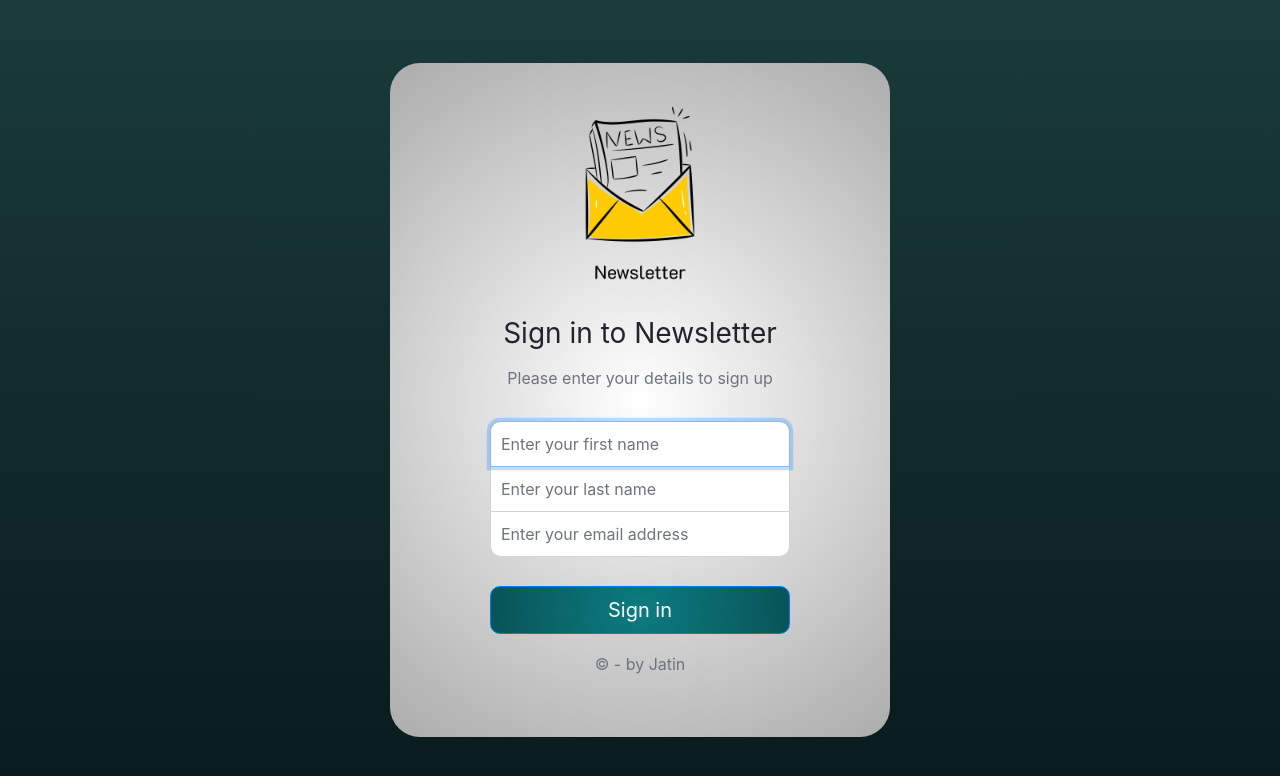
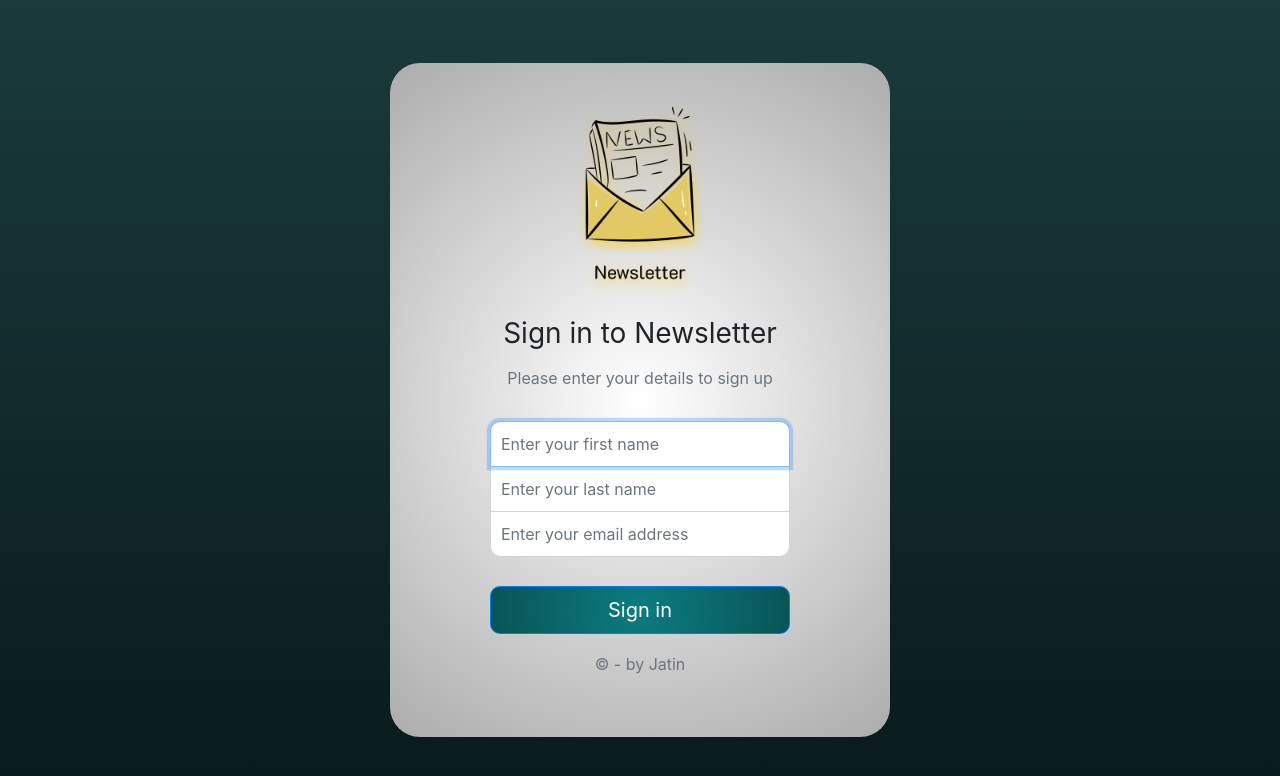
Before and after one commit to jatinerd/newsletter-signup, a website: page sign-up.html in a window 1280 px wide. In both pictures the pointer is over the picture 640 px from the left and 192 px from the top of the page. Drawn offline with Linux system fonts and the light colour scheme.

Commit message:
change to image, hover, opacity

```diff
--- a/public/css/signin.css
+++ b/public/css/signin.css
@@ -70,3 +70,12 @@ body {
 #NLimg {
   opacity: 100%;
 }
+
+img {
+  filter: grayscale(100%);
+}
+
+img:hover {
+  filter: grayscale(50%) drop-shadow(2px 4px 6px rgba(255, 205, 5, 0.7));
+  transition: all 0.5s ease-in-out;
+}
```
Also changed, not shown: package.json (+12 -2 lines), 1 other file.
